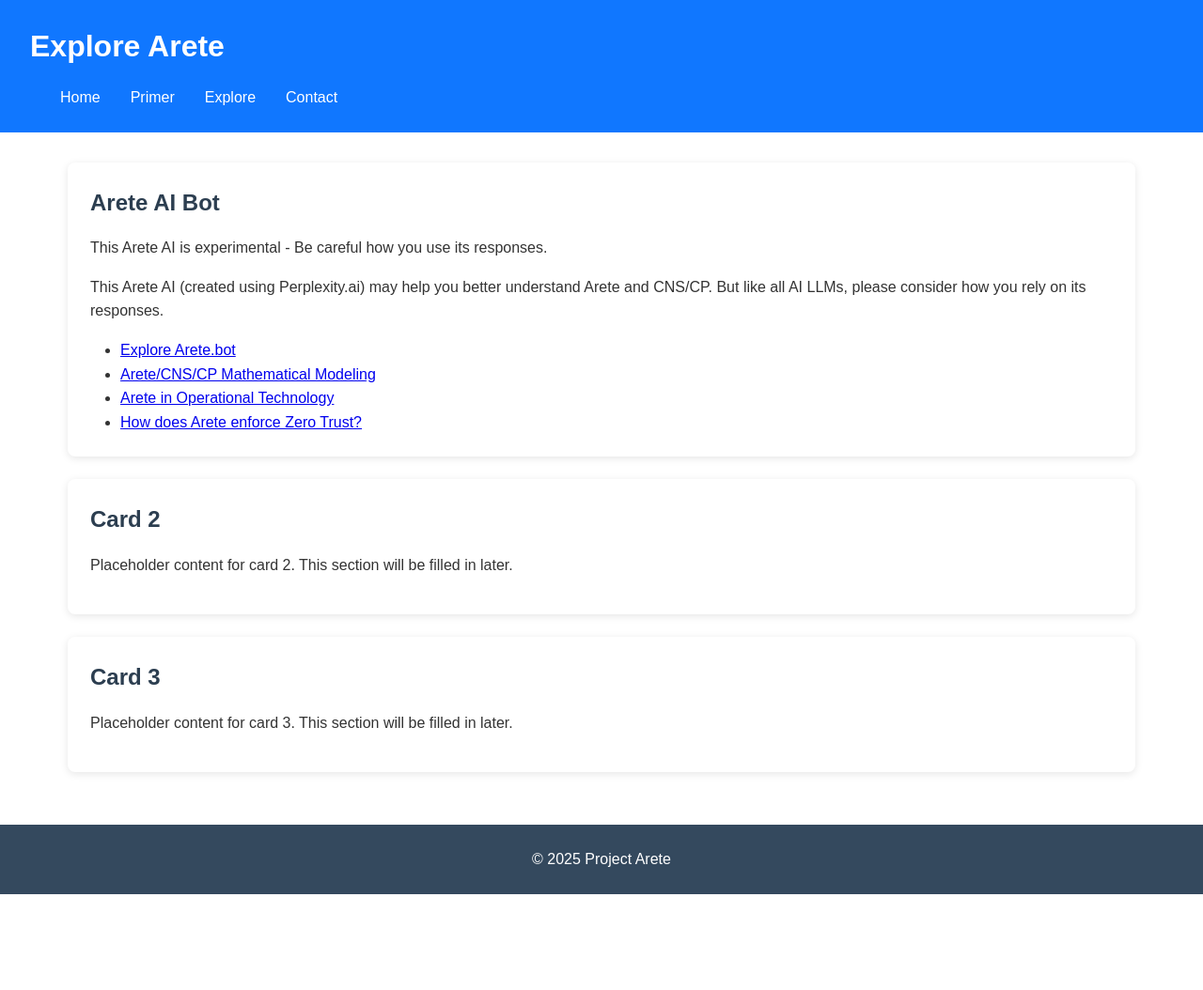
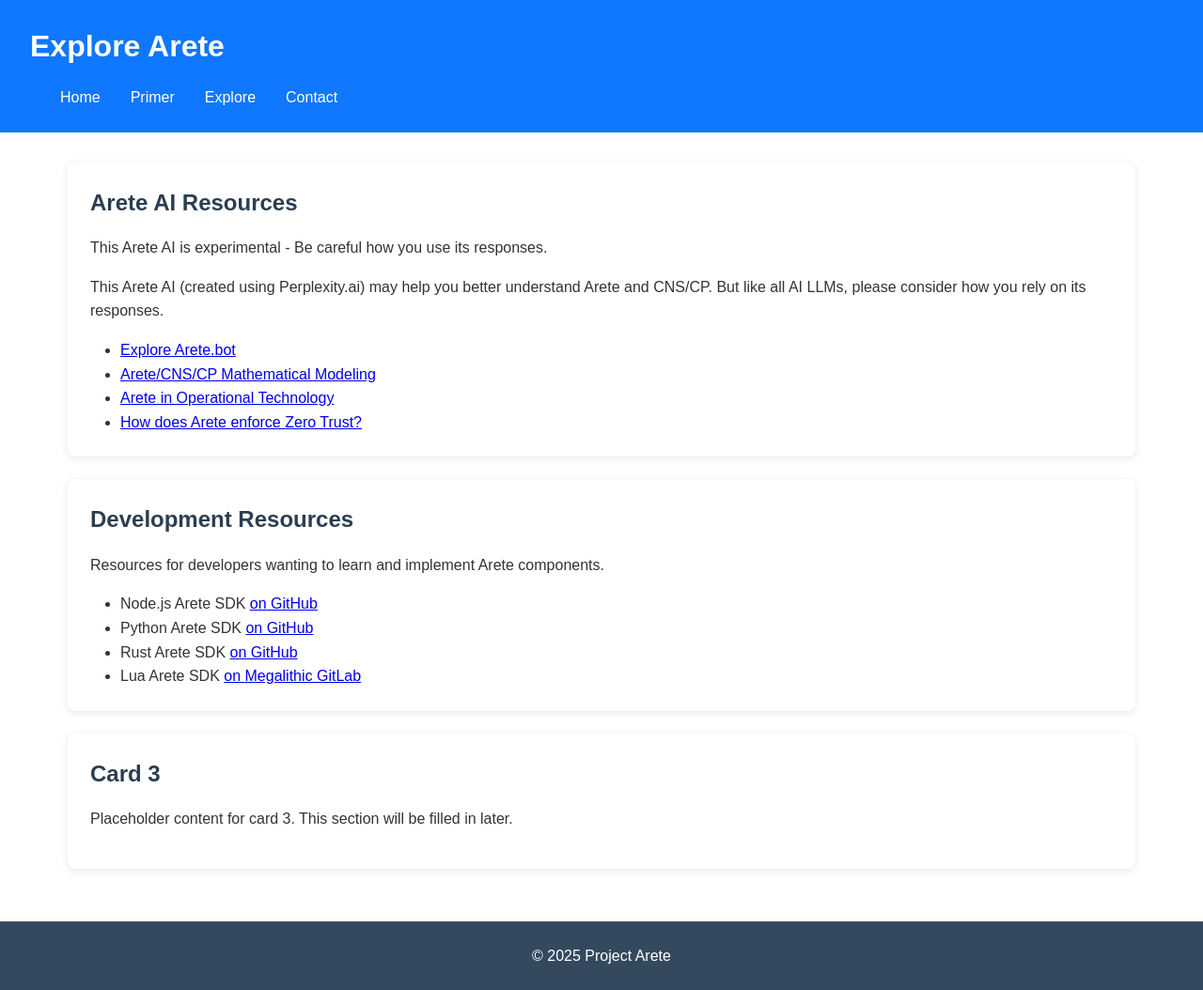
Before and after one commit to project-arete/website, a Jekyll site: the page explore.html, which Jekyll copies as it is, in a window 1280 px wide. Shown: the whole page at 94% size. Built offline with Jekyll 4.4.1, drawn with Linux system fonts in a browser that asks for light colours; before the commit the page ends 952 px from its top, so only the background shows below that.

Commit message:
Update explore.html

```diff
--- a/explore.html
+++ b/explore.html
@@ -21,7 +21,7 @@
     <main>
         <section class="card-section">
             <div class="card">
-                <h2>Arete AI Bot</h2>
+                <h2>Arete AI Resources</h2>
                 <p>This Arete AI is experimental - Be careful how you use its responses.</p>
                 <p>This Arete AI (created using Perplexity.ai) may help you better understand Arete and CNS/CP. But like all AI LLMs, please consider how you rely on its responses.</p>
                 <ul style="margin-left: 2em;">
@@ -34,8 +34,15 @@
         </section>
         <section class="card-section">
             <div class="card">
-                <h2>Card 2</h2>
-                <p>Placeholder content for card 2. This section will be filled in later.</p>
+                <h2>Development Resources</h2>
+                <p>Resources for developers wanting to learn and implement Arete components.</p>
+                <ul style="margin-left: 2em;">
+                    <li>Node.js Arete SDK <a href="https://github.com/project-arete/sdk/tree/main/nodejs" target="_blank">on GitHub</a></li>
+                    <li>Python Arete SDK <a href="https://github.com/project-arete/sdk/tree/main/python" target="_blank">on GitHub</a></li>
+                    <li>Rust Arete SDK <a href="https://github.com/project-arete/sdk/tree/main/rust" target="_blank">on GitHub</a></li>
+                    <li>Lua Arete SDK <a href="https://gitlab.com/megalithic-llc/mlua-arete-sdk" target="_blank">on Megalithic GitLab</a></li>
+
+                </ul>
             </div>
         </section>
         <section class="card-section">
```
